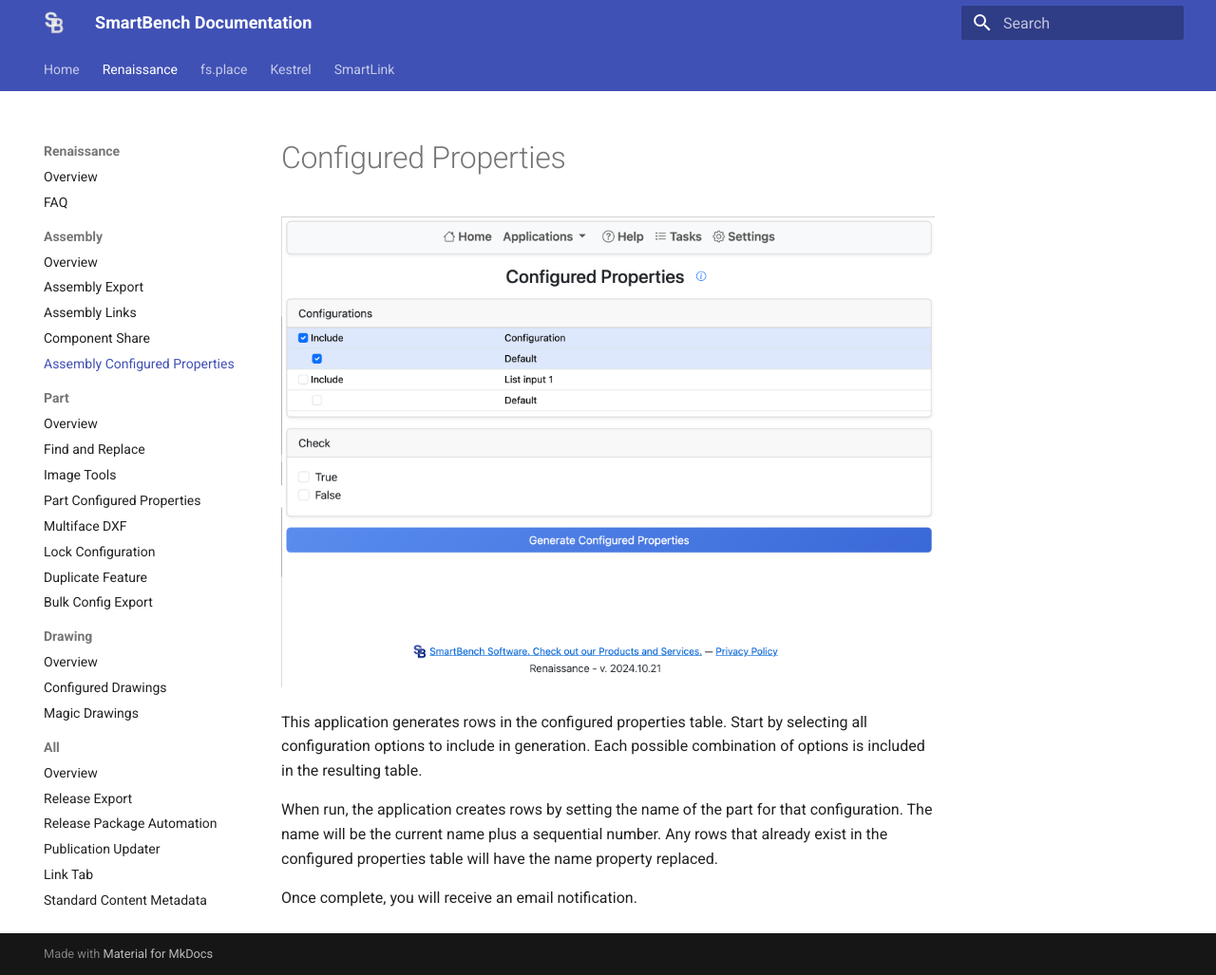
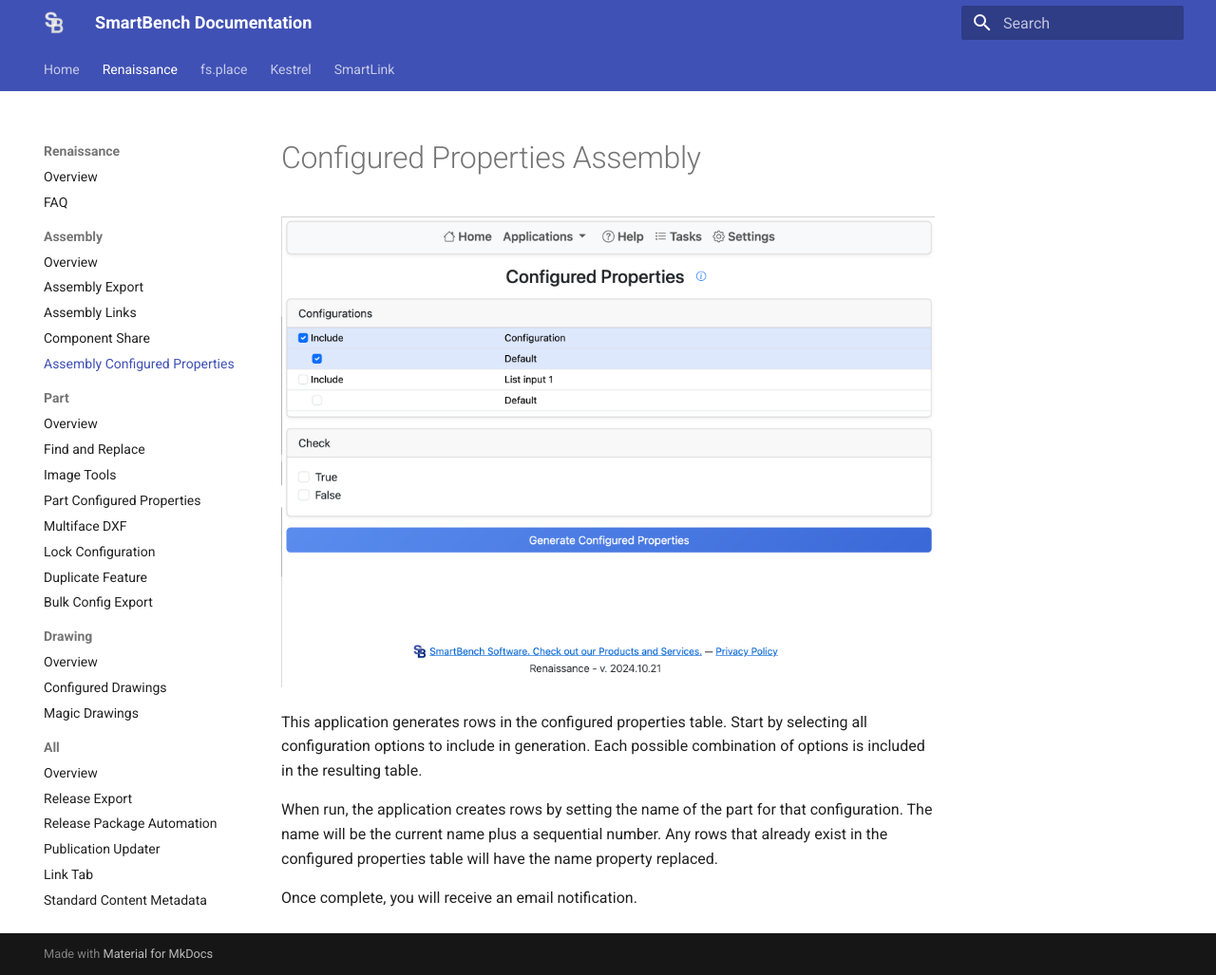
Before and after one commit to SmartBenchSoftware/Documentation, an MkDocs documentation site: the page built from docs/renaissance/assembly/configured-properties.md, in a window 1280 px wide and 1027 px high. Shown: the whole window at 95% size. Built offline with MkDocs 1.6.1 and Material for MkDocs 9.7.7, drawn with Linux system fonts in a browser that asks for light colours.

Commit message:
Update title of configured properties documentation

```diff
--- a/docs/renaissance/assembly/configured-properties.md
+++ b/docs/renaissance/assembly/configured-properties.md
@@ -1,4 +1,4 @@
-# Configured Properties
+# Configured Properties Assembly
 
 ![Assembly Configured Properties](configured-properties.png)
 
```
